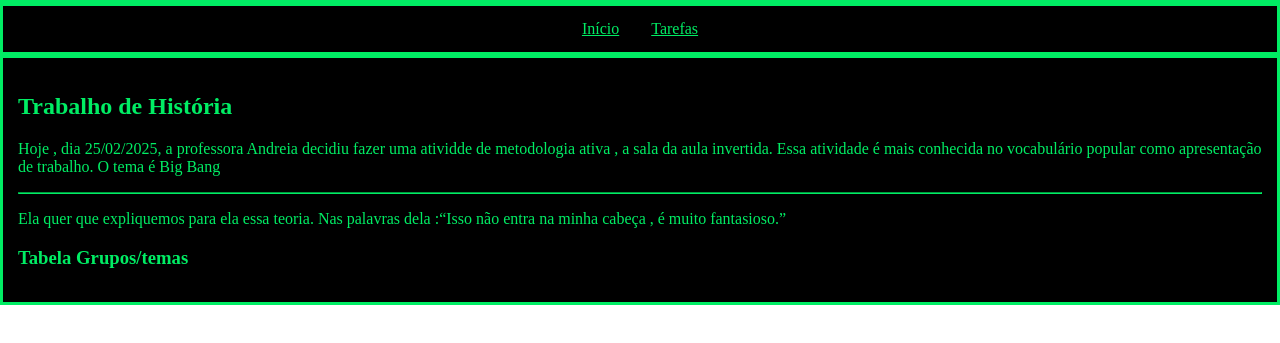
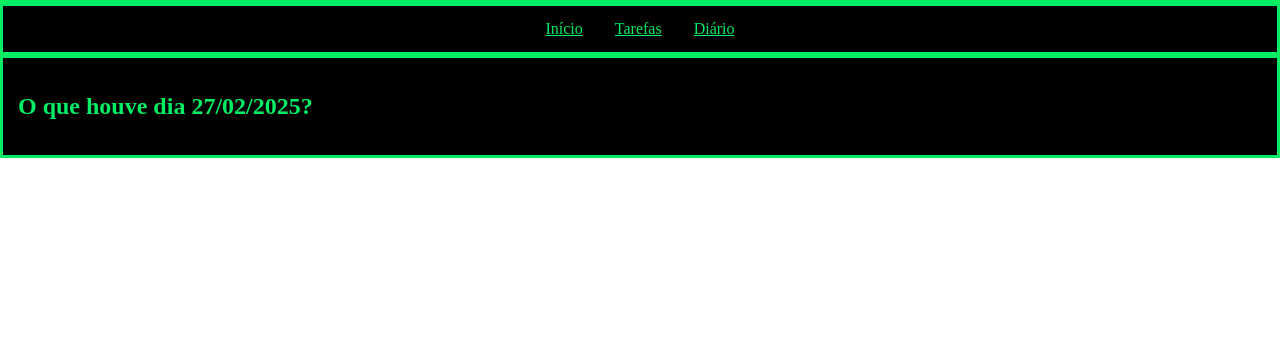
Before and after one commit to DanielKuhnDeAraujo/sitezinzin, a plain HTML site: page V702.html in a window 1280 px wide. Shown: the part 203-546 px from the top of the page. Drawn offline with Linux system fonts and the light colour scheme.

Commit message:
Update V702.html

```diff
--- a/V702.html
+++ b/V702.html
@@ -4,7 +4,7 @@
     <meta charset="UTF-8">
     <link rel="stylesheet" href="estilo.css">
     <link rel="icon" type="image/x-icon" href="ds.ico">
-    <title>Big Bang</title>
+    <title>27/02/2025</title>
   </head>
   <body>
     <header class="topo">
@@ -14,13 +14,11 @@
     <nav class="menu">
         <a href="index.html">Início</a>
         <a href="outro.html">Tarefas</a>
+        <a href="dia.html">Diário</a>
     </nav>
     <section class="full" height="500">
-      <h2>Trabalho de História</h2>
-      <p>Hoje , dia 25/02/2025,  a professora Andreia decidiu fazer uma atividde de metodologia ativa , a sala da aula invertida. Essa atividade é mais conhecida no vocabulário popular como apresentação de trabalho. O tema é Big Bang</p>
-      <hr>
-      <p>Ela quer que expliquemos para ela essa teoria. Nas palavras dela :<q>Isso não entra na minha cabeça , é muito fantasioso.</q></p>
-      <h3>Tabela Grupos/temas</h3>
+      <h2>O que houve dia 27/02/2025?</h2>
+
     </section>
   </body>
 </html>
```
